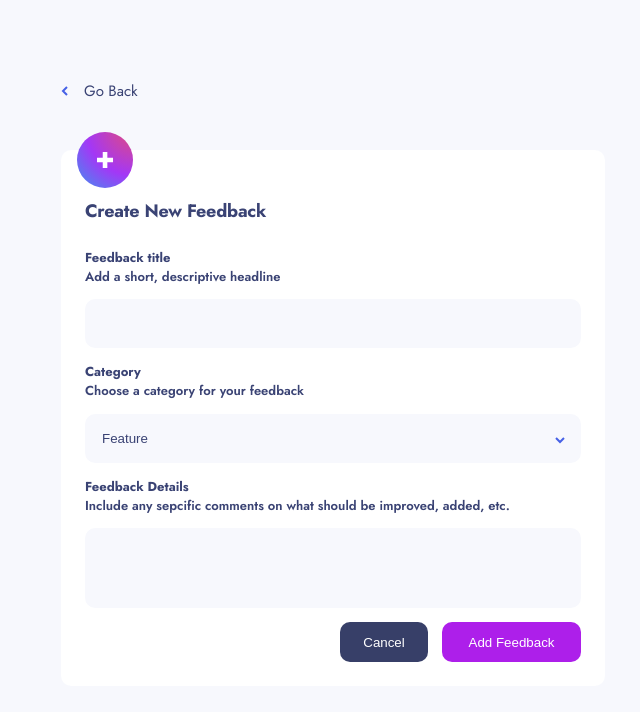
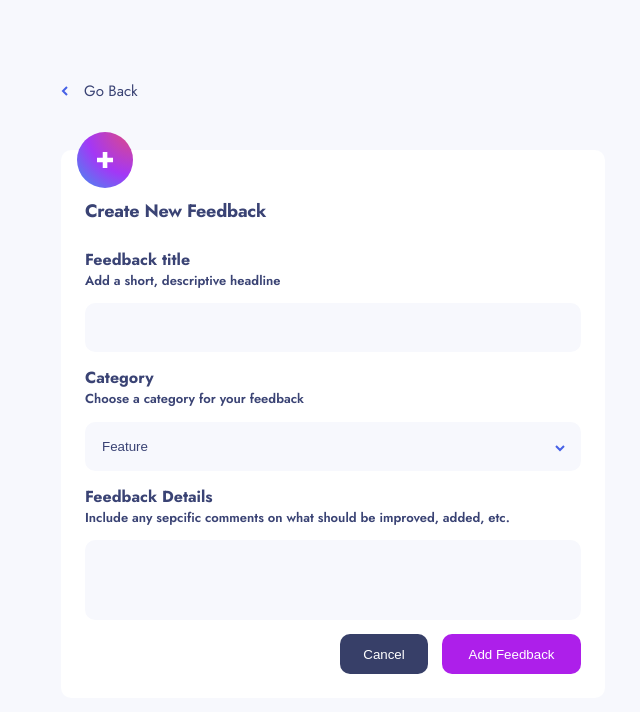
Before and after one commit to Griffmatt/product-feedback-app, a React (Vite) app: page /add-new-feedback in a window 1280 px wide. Shown: the top 712 px of the page, without its empty margins (307-947 px from the left). Built offline with nearby package versions, Linux system fonts and the light colour scheme.

Commit message:
added form validation

```diff
--- a/src/pages/edit-feedback/EditFeedbackContent.tsx
+++ b/src/pages/edit-feedback/EditFeedbackContent.tsx
@@ -23,7 +23,7 @@ function EditFeedbackContent({ suggestion }: props) {
 
   const dispatch = useDispatch()
   const navigate = useNavigate()
-  const { register, handleSubmit } = useForm();
+  const { register, handleSubmit, formState: {errors} } = useForm();
 
   const handleUpdateFeedback = (data: any) => {
 
@@ -46,29 +46,31 @@ function EditFeedbackContent({ suggestion }: props) {
         Add a short, descriptive headline
         <input
           type="text"
-          className="input-field"
+          className={` ${errors.title? "input-field__error": ""} input-field`}
           defaultValue={suggestion.title}
-          {...register("title")}
+          {...register("title", {required: true})}
         />
+        {errors.title && <p className="input-field__error--text">Title connot be empty</p>}
       </label>
       <label className="p-2 modal__content--select">
-        <span className="p--bold">Category</span>
+        <p className="p--bold">Category</p>
         Choose a category for your feedback
         <ModalSelectInput options={CATEGORY.slice(1)} defaultValue={suggestion.category} name="category" register={register}/>
       </label>
       <label className="p-2 modal__content--select">
-        <span className="p--bold">Update Status</span>
+        <p className="p--bold">Update Status</p>
         Change feature state
         <ModalSelectInput options={STATUS} defaultValue={suggestion.status} name="status" register={register} />
       </label>
       <label className="p-2">
-        <span className="p--bold">Feedback Detail</span>
+        <p className="p--bold">Feedback Detail</p>
         Include any sepcific comments on what should be improved, added, etc.
         <textarea
-          className="input-field input-field__text-area"
+          className={` ${errors.description? "input-field__error": ""} input-field input-field__text-area`}
           defaultValue={suggestion.description}
-          {...register("description")}
+          {...register("description", {required: true})}
         />
+        {errors.description && <p className="input-field__error--text">Description cannot be empty</p>}
       </label>
       <div className="modal__buttons">
           <button className="button button--purple button--lg modal__buttons--save" type="submit">Save Changes</button>
--- a/src/pages/feedback/AddComment.tsx
+++ b/src/pages/feedback/AddComment.tsx
@@ -38,6 +38,7 @@ function AddComment({ suggestion }: props) {
         })
       );
       input.value = ""
+      setCommentLength(0)
     }
   };
 
--- a/src/pages/new-feedback/NewFeedbackContent.tsx
+++ b/src/pages/new-feedback/NewFeedbackContent.tsx
@@ -13,7 +13,7 @@ import { useForm } from "react-hook-form";
 
 function NewFeedbackContent() {
 
-  const { register, handleSubmit } = useForm();
+  const { register, handleSubmit, formState:{errors} } = useForm();
 
   const dispatch = useDispatch()
   const navigate = useNavigate()
@@ -28,19 +28,21 @@ function NewFeedbackContent() {
     <>
       <form className="modal__content"  onSubmit={handleSubmit(handleAddFeedback)}>
           <label className="p-2">
-          <span className="p--bold">Feedback title</span>
+          <p className="p--bold">Feedback title</p>
           Add a short, descriptive headline
-          <input type="text" className="input-field" {...register("title")}/>
+          <input type="text" className={` ${errors.title? "input-field__error": ""} input-field `}  {...register("title", { required: true})}/>
+          {errors.title && <p className="input-field__error--text">Title cannot be empty</p>}
           </label>
           <label className="p-2 modal__content--select">
-          <span className="p--bold">Category</span>
+          <p className="p--bold">Category</p>
           Choose a category for your feedback
           <ModalSelectInput options={CATEGORY} defaultValue="feature" name="category" register={register}/>
           </label>
           <label className="p-2">
-          <span className="p--bold">Feedback Details</span>
+          <p className="p--bold">Feedback Details</p>
           Include any sepcific comments on what should be improved, added, etc.
-          <textarea className="input-field input-field__text-area"  {...register("description")} />
+          <textarea className={` ${errors.description? "input-field__error": ""} input-field input-field__text-area`}  {...register("description", {required: true})} />
+          {errors.description && <p className="input-field__error--text">Description cannot be empty</p>}
           </label>
           <div className="modal__buttons">
             <button className="button button--purple button--lg modal__buttons--save" type="submit" >Add Feedback</button>
--- a/src/scss/blocks/_input-field.scss
+++ b/src/scss/blocks/_input-field.scss
@@ -39,4 +39,15 @@
             align-self: center;
         }
     }
+
+    &__error{
+        border-color: var(--red);
+        &:hover{
+            border-color: var(--red);
+        }
+        &--text{
+            color: var(--red);
+            font-size: .8375rem;
+        }
+    }
 }
```
